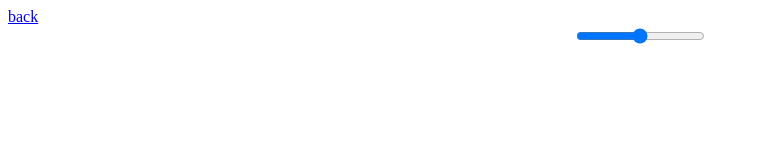
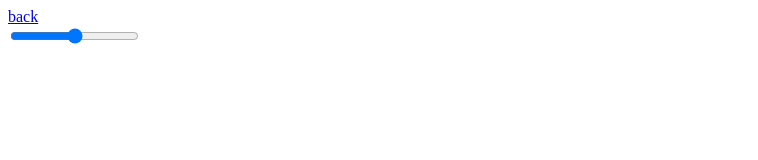
Before and after one commit to swk3087/and, a plain HTML site: page home.html in a window 1280 px wide. Shown: the whole page, without its empty margins (0-758 px from the left). Drawn offline with Linux system fonts and the light colour scheme.

Commit message:
Update home.html

```diff
--- a/home.html
+++ b/home.html
@@ -5,11 +5,11 @@
     <title>home</title>
   </head>
   <body>
-      <a href="index.html">back</a></br><center>
+      <a href="index.html">back</a></br>
 
         <form oninput="x.value=parseInt(s.value)" method="get">
         <input type="range" id="s" name="pw" min="0" max="200" step="2"></br>
         <output name="x" for="s"></output><br>
         </form>
-  </center></body>
+  </body>
 </html>
```
